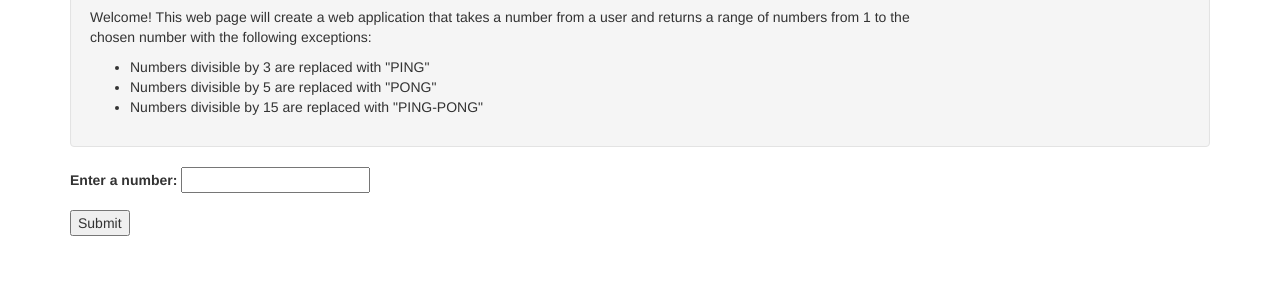
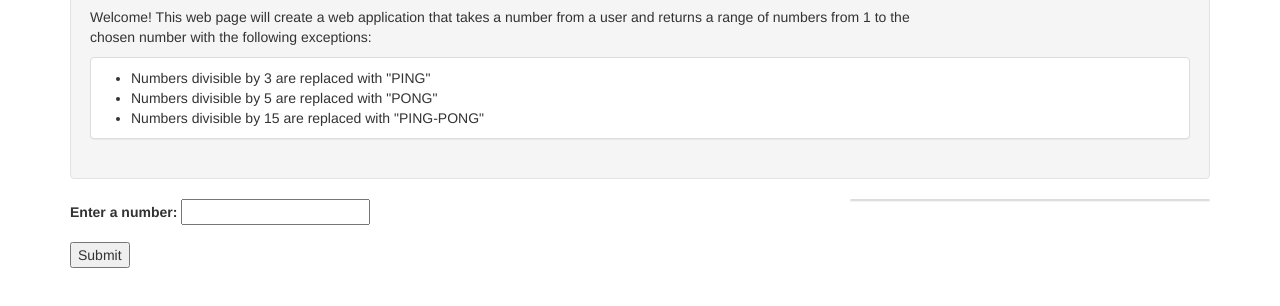
Before and after one commit to HunterTParks/Ping-pong, a plain HTML site: page index.html in a window 1280 px wide. Shown: the part 76-382 px from the top of the page. Drawn offline with Linux system fonts and the light colour scheme.

Commit message:
Add CSS styling template for cleaning up UI

```diff
--- a/css/styles.css
+++ b/css/styles.css
@@ -0,0 +1,7 @@
+.panel panel-default{
+  border-radius: 20px;
+}
+
+#numbersList {
+  padding-top: 10px;
+}
--- a/index.html
+++ b/index.html
@@ -18,13 +18,17 @@
             number from a user and returns a range of numbers from 1 to the <br>
             chosen number with the following exceptions: <br>
           </p>
-          <ul>
+          <div class = "panel panel-default">
+            <ul id = "numbersList">
               <li> Numbers divisible by 3 are replaced with "PING"</li>
               <li> Numbers divisible by 5 are replaced with "PONG"</li>
               <li> Numbers divisible by 15 are replaced with "PING-PONG"</li>
             </ul>
           </div>
+        </div>
       </jumbotron>
+      <div class = "row">
+        <div class = "col-md-8">
           <form id = "mainform">
             <div class="form-group">
               <label for="number">Enter a number:</label>
@@ -37,5 +41,12 @@
 
           </ul>
         </div>
+        <div class = "col-md-4">
+          <div class = "panel panel-default" id = "info">
+
+          </div>
+        </div>
+      </div>
+    </div>
   </body>
 </html>
```
Lines whose indentation alone changed are shown as unchanged.
